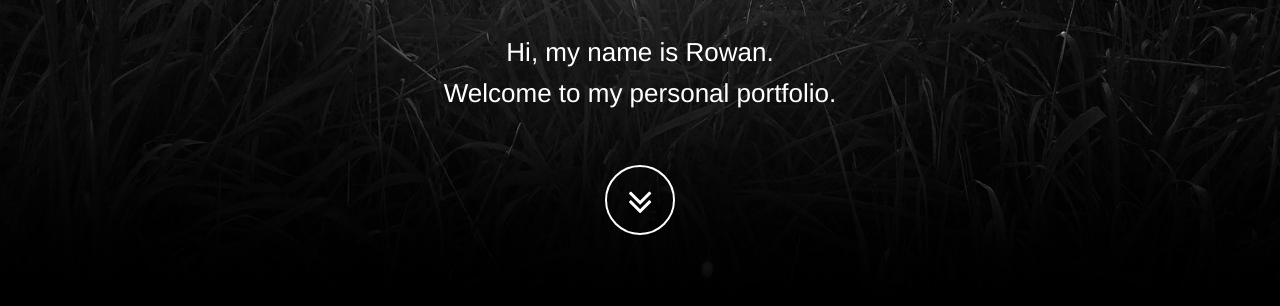
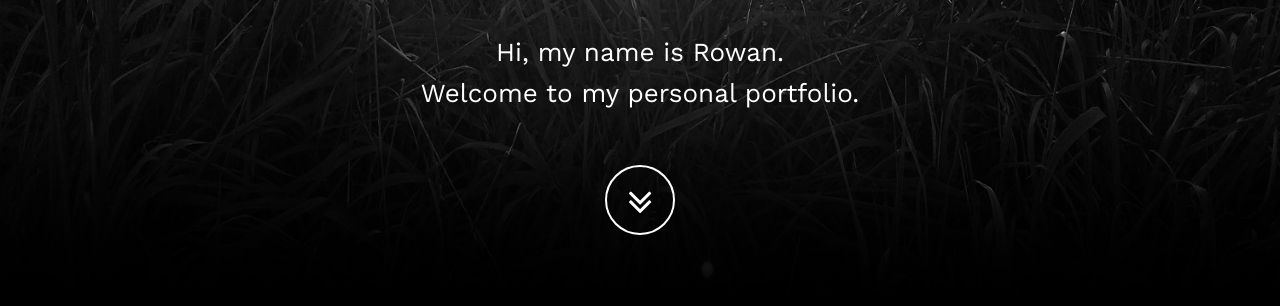
Before and after one commit to RowanGuyton/RowanGuyton.github.io, a website: page index.html in a window 1280 px wide. Shown: the part 494-800 px from the top of the page. Drawn offline with nearby package versions, Linux system fonts and the light colour scheme.

Commit message:
change to body font family

```diff
--- a/css/rowan-guyton-design.css
+++ b/css/rowan-guyton-design.css
@@ -1,3 +1,11 @@
+body {
+  width: 100%;
+  height: 100%;
+  font-family: 'Work Sans', sans-serif;
+  color: white;
+  background-color: black;
+}
+
 .content-section {
     padding-top: 135px;
 }
```
